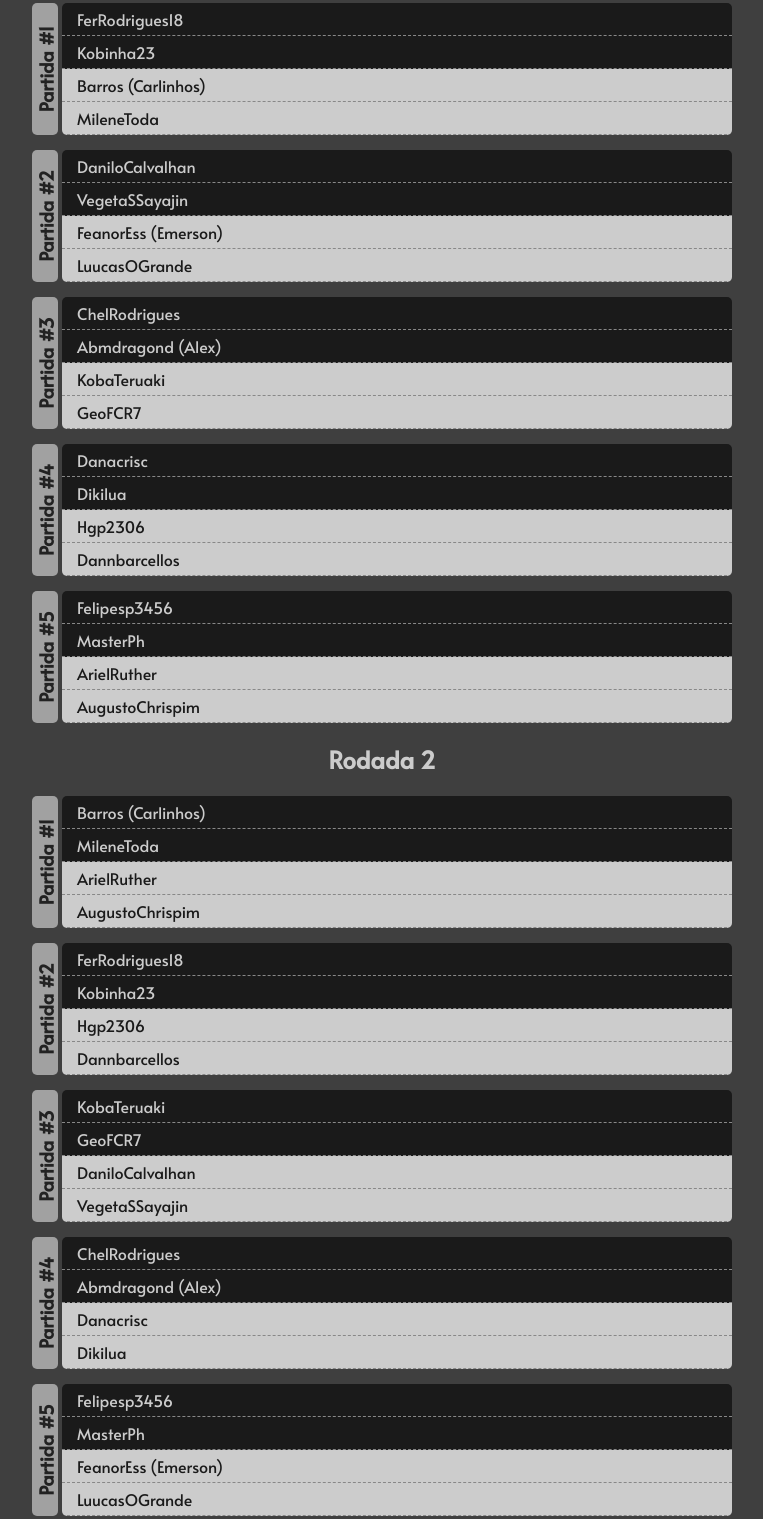
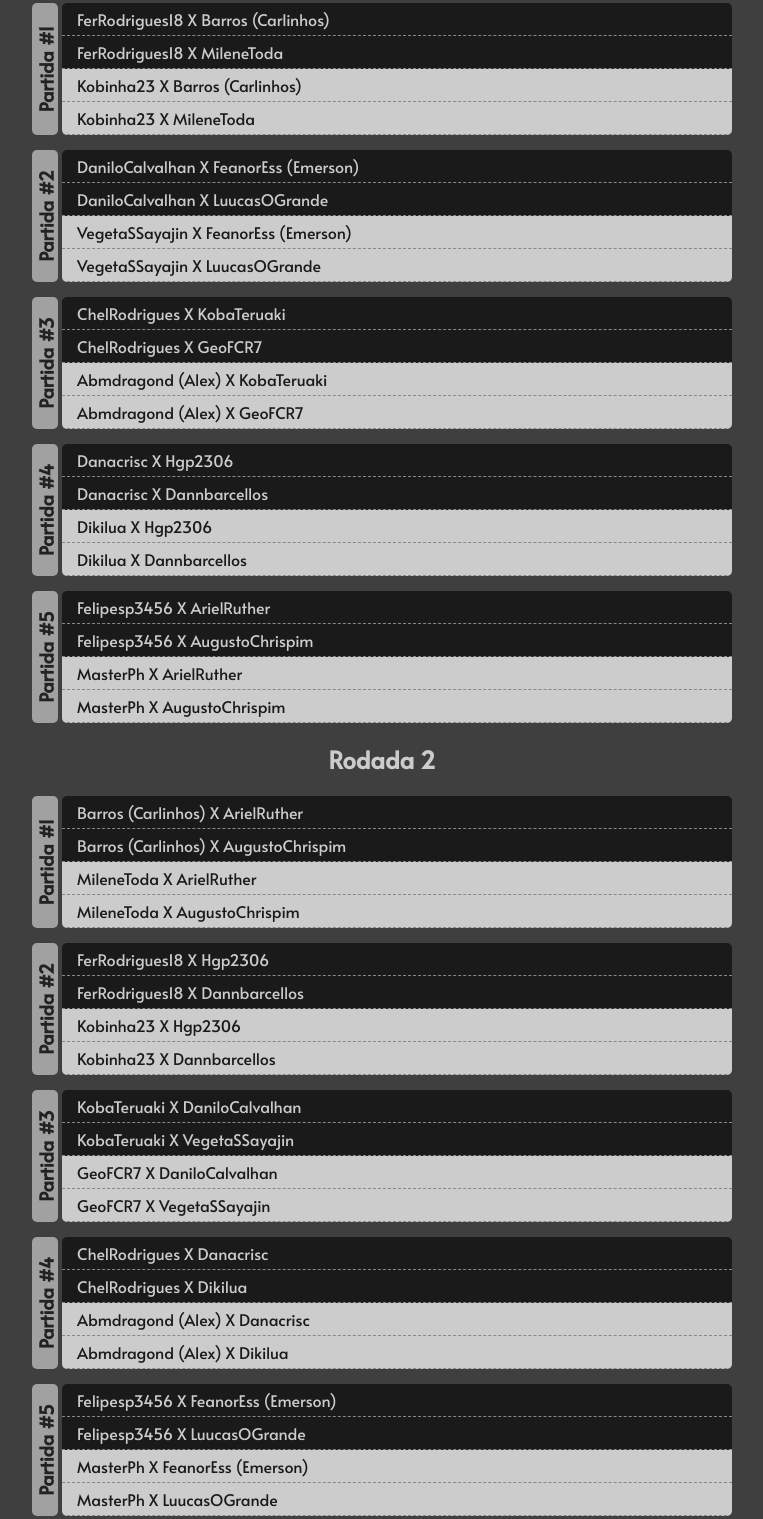
Before and after one commit to milenetoda/liga_vespiqueens, a website: page rodadas.html in a window 1280 px wide. Shown: the part 122-1641 px from the top of the page, without its empty margins (258-1021 px from the left). Drawn offline with Linux system fonts and the light colour scheme.

Commit message:
09/09/2020 - rodadas

```diff
--- a/rodadas.html
+++ b/rodadas.html
@@ -26,10 +26,10 @@
     </div>
 
     <ol class="bloco_itens">
-      <li>FerRodrigues18</li>
-      <li>Kobinha23</li>
-      <li>Barros (Carlinhos)</li>
-      <li>MileneToda</li>
+      <li>FerRodrigues18 X Barros (Carlinhos)</li>
+      <li>FerRodrigues18 X MileneToda</li>
+      <li>Kobinha23 X Barros (Carlinhos)</li>
+      <li>Kobinha23 X MileneToda</li>
     </ol>
   </div>
 
@@ -40,10 +40,10 @@
     </div>
 
     <ol class="bloco_itens">
-      <li>DaniloCalvalhan</li>
-      <li>VegetaSSayajin</li>
-      <li>FeanorEss (Emerson)</li>
-      <li>LuucasOGrande</li>
+      <li>DaniloCalvalhan X FeanorEss (Emerson)</li>
+      <li>DaniloCalvalhan X LuucasOGrande</li>
+      <li>VegetaSSayajin X FeanorEss (Emerson)</li>
+      <li>VegetaSSayajin X LuucasOGrande</li>
     </ol>
   </div>
 
@@ -54,10 +54,10 @@
     </div>
 
     <ol class="bloco_itens">
-      <li>ChelRodrigues</li>
-      <li>Abmdragond (Alex)</li>
-      <li>KobaTeruaki</li>
-      <li>GeoFCR7</li>
+      <li>ChelRodrigues X KobaTeruaki</li>
+      <li>ChelRodrigues X GeoFCR7</li>
+      <li>Abmdragond (Alex) X KobaTeruaki</li>
+      <li>Abmdragond (Alex) X GeoFCR7</li>
     </ol>
   </div>
 
@@ -68,10 +68,10 @@
     </div>
 
     <ol class="bloco_itens">
-      <li>Danacrisc</li>
-      <li>Dikilua</li>
-      <li>Hgp2306</li>
-      <li>Dannbarcellos</li>
+      <li>Danacrisc X Hgp2306</li>
+      <li>Danacrisc X Dannbarcellos</li>
+      <li>Dikilua X Hgp2306</li>
+      <li>Dikilua X Dannbarcellos</li>
     </ol>
   </div>
 
@@ -82,10 +82,10 @@
     </div>
 
     <ol class="bloco_itens">
-      <li>Felipesp3456</li>
-      <li>MasterPh</li>
-      <li>ArielRuther</li>
-      <li>AugustoChrispim</li>
+      <li>Felipesp3456 X ArielRuther</li>
+      <li>Felipesp3456 X AugustoChrispim</li>
+      <li>MasterPh X ArielRuther</li>
+      <li>MasterPh X AugustoChrispim</li>
     </ol>
   </div>
 
@@ -97,10 +97,10 @@
     </div>
 
     <ol class="bloco_itens">
-      <li>Barros (Carlinhos)</li>
-      <li>MileneToda</li>
-      <li>ArielRuther</li>
-      <li>AugustoChrispim</li>
+      <li>Barros (Carlinhos) X ArielRuther</li>
+      <li>Barros (Carlinhos) X AugustoChrispim</li>
+      <li>MileneToda X ArielRuther</li>
+      <li>MileneToda X AugustoChrispim</li>
     </ol>
   </div>
 
@@ -111,10 +111,10 @@
     </div>
 
     <ol class="bloco_itens">
-      <li>FerRodrigues18</li>
-      <li>Kobinha23</li>
-      <li>Hgp2306</li>
-      <li>Dannbarcellos</li>
+      <li>FerRodrigues18 X Hgp2306</li>
+      <li>FerRodrigues18 X Dannbarcellos</li>
+      <li>Kobinha23 X Hgp2306</li>
+      <li>Kobinha23 X Dannbarcellos</li>
     </ol>
   </div>
 
@@ -125,10 +125,10 @@
     </div>
 
     <ol class="bloco_itens">
-      <li>KobaTeruaki</li>
-      <li>GeoFCR7</li>
-      <li>DaniloCalvalhan</li>
-      <li>VegetaSSayajin</li>
+      <li>KobaTeruaki X DaniloCalvalhan</li>
+      <li>KobaTeruaki X VegetaSSayajin</li>
+      <li>GeoFCR7 X DaniloCalvalhan</li>
+      <li>GeoFCR7 X VegetaSSayajin</li>
     </ol>
   </div>
 
@@ -139,10 +139,10 @@
     </div>
 
     <ol class="bloco_itens">
-      <li>ChelRodrigues</li>
-      <li>Abmdragond (Alex)</li>
-      <li>Danacrisc</li>
-      <li>Dikilua</li>
+      <li>ChelRodrigues X Danacrisc</li>
+      <li>ChelRodrigues X Dikilua</li>
+      <li>Abmdragond (Alex) X Danacrisc</li>
+      <li>Abmdragond (Alex) X Dikilua</li>
     </ol>
   </div>
 
@@ -153,10 +153,10 @@
     </div>
 
     <ol class="bloco_itens">
-      <li>Felipesp3456</li>
-      <li>MasterPh</li>
-      <li>FeanorEss (Emerson)</li>
-      <li>LuucasOGrande</li>
+      <li>Felipesp3456 X FeanorEss (Emerson)</li>
+      <li>Felipesp3456 X LuucasOGrande</li>
+      <li>MasterPh X FeanorEss (Emerson)</li>
+      <li>MasterPh X LuucasOGrande</li>
     </ol>
   </div>
 
```
Also changed, not shown: lista.js (+4 -4 lines).
